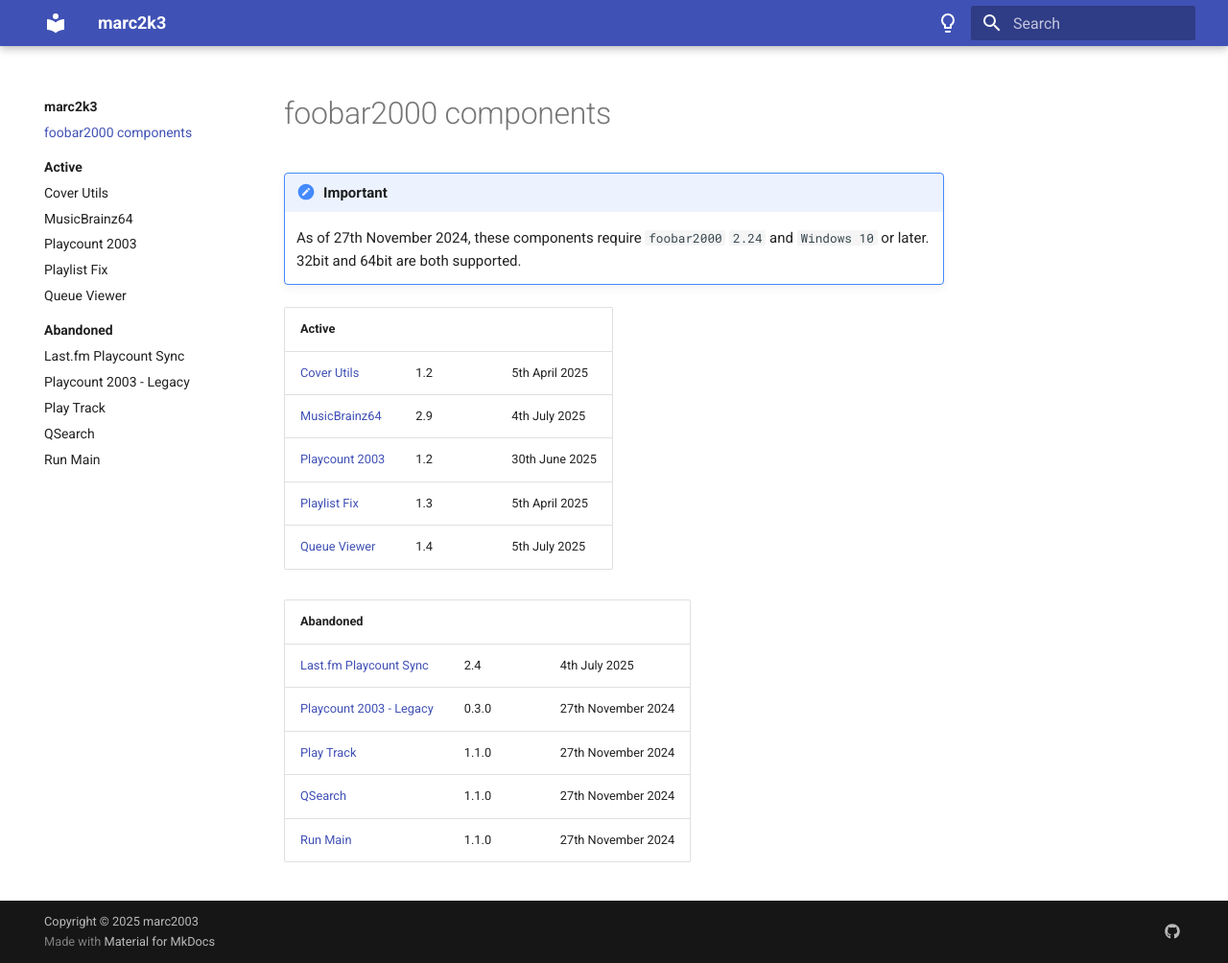
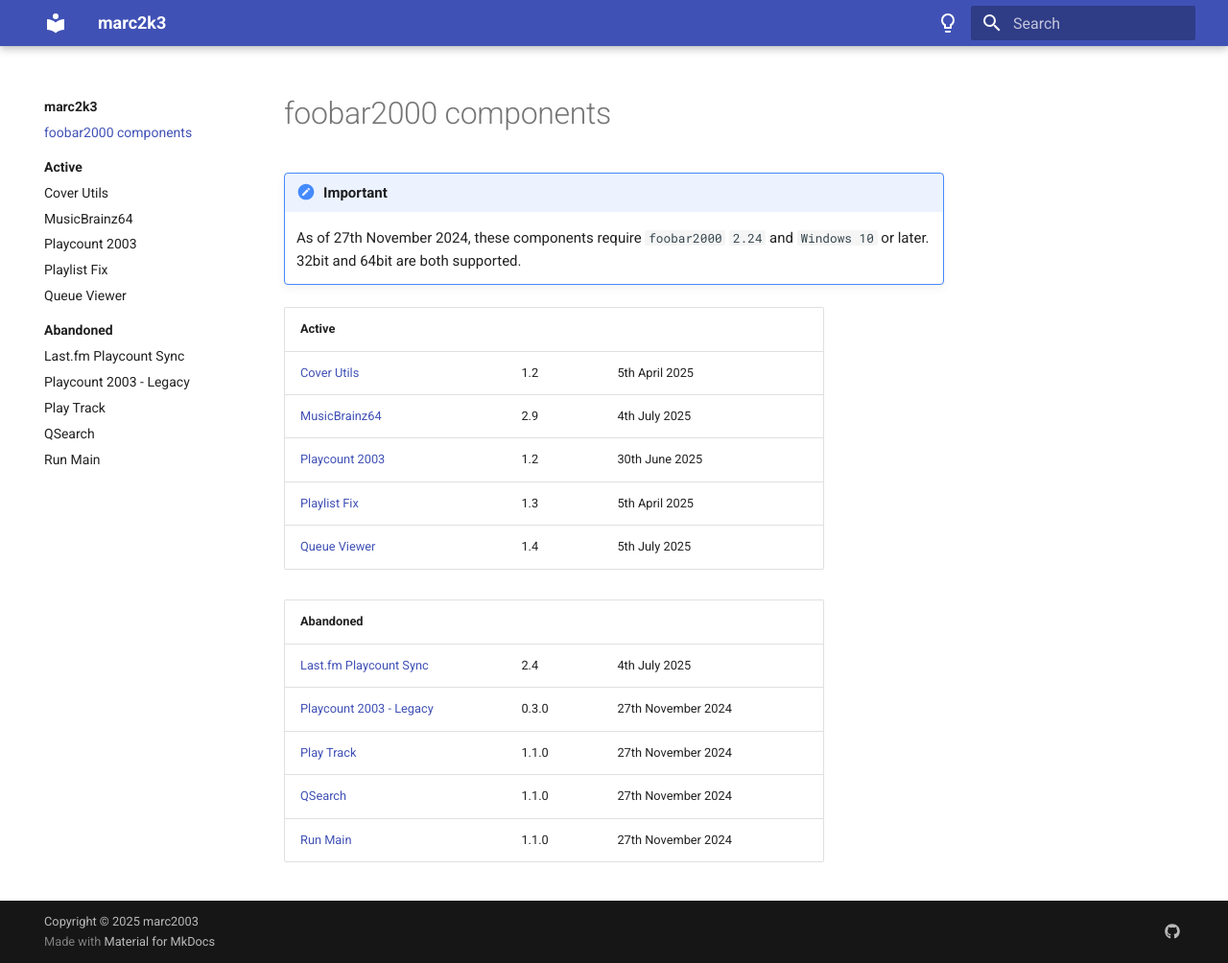
Before and after one commit to marc2k3/marc2k3.github.io, an MkDocs documentation site: the page built from docs/index.md, in a window 1280 px wide and 1004 px high. Shown: the whole window at 96% size. Built offline with MkDocs 1.6.1 and Material for MkDocs 9.7.7, drawn with Linux system fonts in a browser that asks for light colours.

Commit message:
Update extra.css

```diff
--- a/docs/stylesheets/extra.css
+++ b/docs/stylesheets/extra.css
@@ -1,3 +1,15 @@
 .md-nav__link[for] { color: var(--md-default-fg-color) !important }
 .md-nav__title[for] { color: var(--md-default-fg-color) }
 .md-typeset .admonition { font-size: .75rem; }
+
+thead tr th:first-child, tbody tr td:first-child {
+	width: 18em;
+	min-width: 18em;
+	max-width: 18em;
+}
+
+thead tr th:last-child, tbody tr td:last-child {
+	width: 18em;
+	min-width: 18em;
+	max-width: 18em;
+}
```
